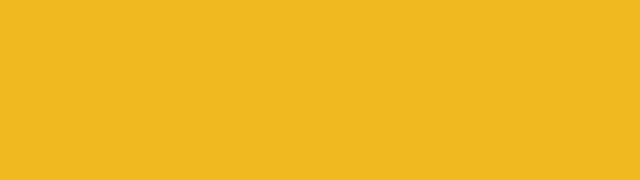
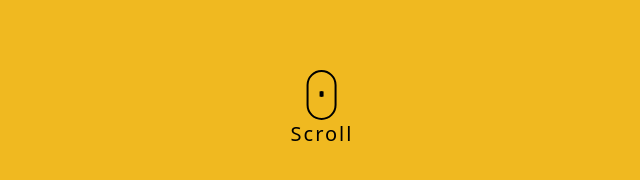
Before and after one commit to LogicRefinery/portfolio, a Next.js app: page / in a window 1280 px wide. Shown: the part 636-816 px from the top of the page, without its empty margins (318-958 px from the left). Built offline with nearby package versions, Linux system fonts and the light colour scheme; a web font is replaced by a local one.

Commit message:
스크롤다운 애니메이션 아이콘 추가

```diff
--- a/src/app/page.tsx
+++ b/src/app/page.tsx
@@ -118,12 +118,12 @@ const initialInfo: SectionInfo[] = [
       messageB_opacity_out: [1, 0, { start: 0.42, end: 0.49 }],
       messageC_opacity_out: [1, 0, { start: 0.7, end: 0.77 }],
 
-      messageA_translateY_in: [20, 0, { start: 0.03, end: 0.11 }],
-      messageB_translateY_in: [20, 0, { start: 0.31, end: 0.38 }],
-      messageC_translateY_in: [20, 0, { start: 0.59, end: 0.66 }],
-      messageA_translateY_out: [0, -20, { start: 0.17, end: 0.24 }],
-      messageB_translateY_out: [0, -20, { start: 0.45, end: 0.52 }],
-      messageC_translateY_out: [0, 0, { start: 0.73, end: 0.8 }],
+      messageA_translateY_in: [20, 0, { start: 0.1, end: 0.18 }],
+      messageB_translateY_in: [20, 0, { start: 0.38, end: 0.45 }],
+      messageC_translateY_in: [20, 0, { start: 0.56, end: 0.73 }],
+      messageA_translateY_out: [0, -20, { start: 0.24, end: 0.31 }],
+      messageB_translateY_out: [0, -20, { start: 0.52, end: 0.59 }],
+      messageC_translateY_out: [0, 0, { start: 0.8, end: 0.87 }],
     },
   },
 ];
@@ -136,6 +136,8 @@ export default function Home() {
   const activeSection = useRef<number>(0); // 현재 활성화된 섹션
   const [activeSectionClassName, setActiveSectionClassName] =
     useState<string>("showSection-0");
+  const [hasScrollIconVisible, setHasScrollIconVisible] =
+    useState<boolean>(true);
 
   const setSectionInfo = () => {
     const sections = article.current?.querySelectorAll(".appleSection"); // 모든 섹션 가져오기
@@ -309,6 +311,7 @@ export default function Home() {
               animation.messageC_translateY_in,
               activeSectionScrollProgress
             )}%,0)`;
+            setHasScrollIconVisible(true);
           } else {
             animationElements[
               "messageC"
@@ -316,6 +319,8 @@ export default function Home() {
               animation.messageC_translateY_out,
               activeSectionScrollProgress
             )}vh,0)`;
+
+            setHasScrollIconVisible(false);
           }
         }
 
@@ -510,6 +515,16 @@ export default function Home() {
                 </div>
                 <div className="main-message-c fixed  w-full text-center left-1/2 top-1/2  -translate-y-1/2 opacity-0">
                   김태형의 포트폴리오 방문을 환영합니다.
+                </div>
+                <div
+                  className={`fixed bottom-4 left-1/2 -translate-x-1/2 text-black  font-thin text-2xl flex flex-col justify-center items-center ${
+                    hasScrollIconVisible ? "opacity-100" : "opacity-0"
+                  } transition-all `}
+                >
+                  <div className="border-2 border-black rounded-full w-[30px] h-[50px]">
+                    <div className="w-1 h-3 left-1/2 bg-black absolute top-2 rounded-full animate-scrollDown"></div>
+                  </div>
+                  <div className="tracking-widest text-xl">Scroll</div>
                 </div>
               </div>
             </section>
--- a/tailwind.config.ts
+++ b/tailwind.config.ts
@@ -15,6 +15,16 @@ const config: Config = {
         "apple-black": "#1d1d1f",
         "apple-gray": "#86868B",
       },
+      keyframes: {
+        scrollDown: {
+          "0%": { transform: "translate3D(-50%,0,0) scale(1,1)" },
+          "70%": { transform: "translate3D(-50%,10px,0) scale(1,.5)" },
+          "100%": { transform: "translate3D(-50%,10px,0) scale(1,.5)" },
+        },
+      },
+      animation: {
+        scrollDown: "scrollDown 1s infinite cubic-bezier(0.25, 0.01, 1, 0.57)",
+      },
     },
   },
   plugins: [],
```
